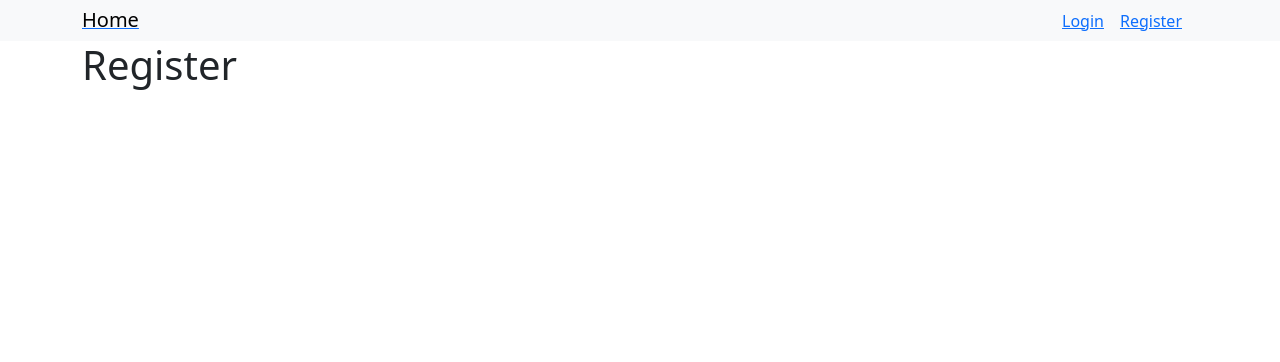
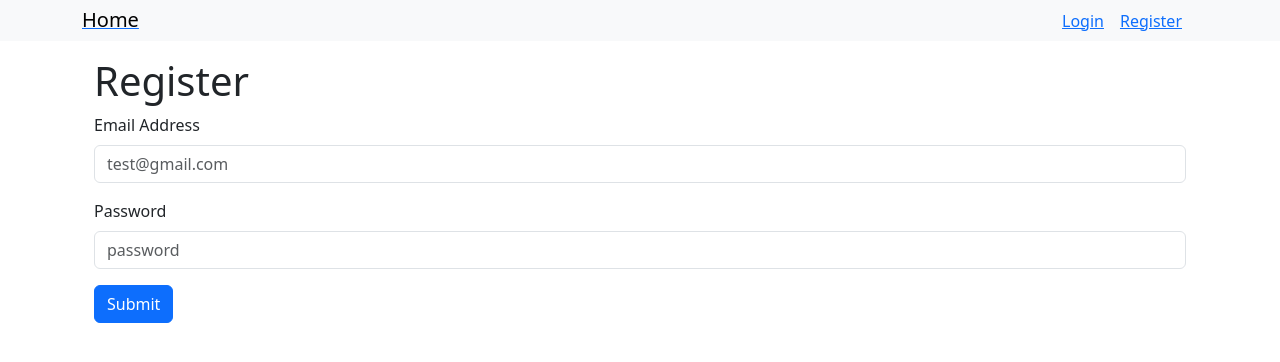
Before and after one commit to jonathan-woodruff/pern-auth-template-pretty, a React (Create React App) app in the folder client/: page /register in a window 1280 px wide. Shown: the top 362 px of the page. Built offline with nearby package versions, Linux system fonts and the light colour scheme.

Commit message:
Completed authenticated login. finished front end

```diff
--- a/client/src/App.js
+++ b/client/src/App.js
@@ -3,9 +3,10 @@ import Home from './pages/home';
 import Dashboard from './pages/dashboard';
 import Register from './pages/register';
 import Login from './pages/login';
+import { useSelector } from 'react-redux';
 
 const PrivateRoutes = () => {
-  const isAuth = false;
+  const { isAuth } = useSelector(state => state.auth);
   return (
     <>
       { isAuth ? <Outlet /> : <Navigate to='/login'/> }
@@ -14,7 +15,7 @@ const PrivateRoutes = () => {
 };
 
 const RestrictedRoutes = () => {
-  const isAuth = false;
+  const { isAuth } = useSelector(state => state.auth);
   return (
     <>
       { !isAuth ? <Outlet /> : <Navigate to='/dashboard'/> }
--- a/client/src/api/auth.js
+++ b/client/src/api/auth.js
@@ -1,3 +1,5 @@
+/* This file sends requests to the server using axios for token-based requests */
+
 import axios from 'axios';
 axios.defaults.withCredentials = true; //send the cookie back to the server with token
 
--- a/client/src/components/navbar.js
+++ b/client/src/components/navbar.js
@@ -1,7 +1,8 @@
 import { NavLink } from 'react-router-dom';
+import { useSelector } from 'react-redux';
 
 export const Navbar = () => {
-    const isAuth = false;
+    const { isAuth } = useSelector(state => state.auth);
     return (
         <nav className = 'navbar navbar-light bg-light'>
             <div className = 'container'>
--- a/client/src/pages/dashboard.js
+++ b/client/src/pages/dashboard.js
@@ -1,11 +1,52 @@
+import { useEffect, useState } from 'react';
+import { useDispatch } from 'react-redux';
+import { fetchProtectedInfo, onLogout } from '../api/auth';
 import Layout from '../components/layout';
+import { unauthenticateUser } from '../redux/slices/authSlice';
 
 const Dashboard = () => {
-    return (
+  const dispatch = useDispatch();
+  const [loading, setLoading] = useState(true);
+  const [protectedData, setProtectedData] = useState(null);
+
+  const logout = async () => {
+    try {
+      await onLogout();
+      dispatch(unauthenticateUser());
+      localStorage.removeItem('isAuth');
+    } catch(error) {
+      console.log(error.response);
+    }
+  };
+
+  const protectedInfo = async () => {
+    try {
+      const { data } = await fetchProtectedInfo();
+      setProtectedData(data.info);
+      setLoading(false);
+    } catch(error) {
+      logout(); //if the user isn't property authenticated using the token on the cookie or there is some other issue, this will force logout thus not allowing a user to gain unauthenticated access
+    }
+  };
+
+  useEffect(() => {
+    protectedInfo();
+  }, []);
+
+  return loading ? (
+    <Layout>
+      <h1>Loading...</h1>
+    </Layout>
+  ) : (
+    <div>
       <Layout>
         <h1>Dashboard</h1>
+        <h2>{ protectedData }</h2>
+        <button onClick={ () => logout() } className='btn btn-primary'>Logout</button>
       </Layout>
-    )
-  };
+    </div>
+  )
 
-  export default Dashboard;
+};
+
+export default Dashboard;
--- a/client/src/pages/login.js
+++ b/client/src/pages/login.js
@@ -1,9 +1,67 @@
+import { useState } from 'react';
 import Layout from '../components/layout';
+import { onLogin} from '../api/auth';
+import { useDispatch } from 'react-redux';
+import { authenticateUser } from '../redux/slices/authSlice';
 
 const Login = () => {
+    const [values, setValues] = useState({
+      email: '',
+      password: ''
+    });
+    const [error, setError] = useState(false);
+
+    const handleChange = (e) => {
+      setValues({ ...values, [e.target.name]: e.target.value});
+    };
+
+    const dispatch = useDispatch();
+
+    const handleSubmit = async (e) => {
+      e.preventDefault();
+      try {
+        await onLogin(values); //the server sends back a token/cookie
+        dispatch(authenticateUser());
+        localStorage.setItem('isAuth', 'true');
+      } catch(error) {
+        console.log(error.response.data.errors[0].msg); //error from axios
+        setError(error.response.data.errors[0].msg);
+      }
+    };
+
     return (
       <Layout>
-        <h1>Login</h1>
+        <form onSubmit={(e) => handleSubmit(e) } className='container mt-3'>
+          <h1>Login</h1>
+          <div className='mb-3'>
+            <label htmlFor='email' className='form-label'>Email Address</label>
+            <input
+              onChange={ (e) => handleChange(e) }
+              type='email'
+              className='form-control'
+              id='email'
+              name='email'
+              value={ values.email }
+              placeholder='test@gmail.com'
+              required
+            />
+          </div>
+          <div className='mb-3'>
+            <label htmlFor = 'password' className='form-label'>Password</label>
+            <input
+              onChange={ (e) => handleChange(e) }
+              type='password'
+              className='form-control'
+              id='password'
+              name='password'
+              value={ values.password }
+              placeholder='password'
+              required
+            />
+          </div>
+          <div style={{ color: 'red', margin: '10px 0'}}>{ error }</div>
+          <button type='submit' className='btn btn-primary'>Submit</button>
+        </form>
       </Layout>
     )
   };
--- a/client/src/pages/register.js
+++ b/client/src/pages/register.js
@@ -1,9 +1,67 @@
+import { useState } from 'react';
 import Layout from '../components/layout';
+import { onRegistration} from '../api/auth';
 
 const Register = () => {
+    const [values, setValues] = useState({
+      email: '',
+      password: ''
+    });
+    const [error, setError] = useState(false);
+    const [success, setSuccess] = useState(false);
+
+    const handleChange = (e) => {
+      setValues({ ...values, [e.target.name]: e.target.value});
+    };
+
+    const handleSubmit = async (e) => {
+      e.preventDefault();
+      try {
+        const { data } = await onRegistration(values);
+        setError('');
+        setSuccess(data.message);
+        setValues({ email: '', password: '' });
+      } catch(error) {
+        console.log(error.response.data.errors[0].msg); //error from axios
+        setError(error.response.data.errors[0].msg);
+        setSuccess('');
+      }
+    };
+
     return (
       <Layout>
-        <h1>Register</h1>
+        <form onSubmit={(e) => handleSubmit(e) } className='container mt-3'>
+          <h1>Register</h1>
+          <div className='mb-3'>
+            <label htmlFor='email' className='form-label'>Email Address</label>
+            <input
+              onChange={ (e) => handleChange(e) }
+              type='email'
+              className='form-control'
+              id='email'
+              name='email'
+              value={ values.email }
+              placeholder='test@gmail.com'
+              required
+            />
+          </div>
+          <div className='mb-3'>
+            <label htmlFor = 'password' className='form-label'>Password</label>
+            <input
+              onChange={ (e) => handleChange(e) }
+              type='password'
+              className='form-control'
+              id='password'
+              name='password'
+              value={ values.password }
+              placeholder='password'
+              required
+            />
+          </div>
+          <div style={{ color: 'red', margin: '10px 0'}}>{ error }</div>
+          <div style={{ color: 'green', margin: '10px 0'}}>{ success }</div>
+          <button type='submit' className='btn btn-primary'>Submit</button>
+        </form>
       </Layout>
     )
   };
--- a/client/src/redux/slices/authSlice.js
+++ b/client/src/redux/slices/authSlice.js
@@ -1,7 +1,15 @@
 import { createSlice } from '@reduxjs/toolkit';
 
+const userAuthFromLocalStorage = () => {
+    const isAuth = localStorage.getItem('isAuth');
+    if (isAuth && JSON.parse(isAuth) === true) {
+        return true;
+    }
+    return false;
+};
+
 const initialState = {
-    isAuth: false
+    isAuth: userAuthFromLocalStorage()
 };
 
 export const authSlice = createSlice({
@@ -17,6 +25,6 @@ export const authSlice = createSlice({
     }
 });
 
-export const { authenticateUser, unauthenticateUser} = authSlice.actions;
+export const { authenticateUser, unauthenticateUser } = authSlice.actions;
 
 export default authSlice.reducer;
```
